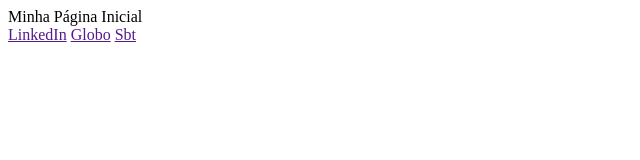
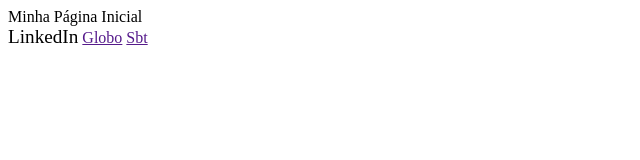
Before and after one commit to CaduSantos16/Pagina-Inicial, a plain HTML site: page index.html in a window 1280 px wide. Shown: the full height of the page, 0-640 px from the left. Drawn offline with Linux system fonts and the light colour scheme.

Commit message:
Alteracao do layout

```diff
--- a/index.html
+++ b/index.html
@@ -8,7 +8,7 @@
     <body>
         <header>Minha Página Inicial</header>
         <nav>
-            <a href="" target="_blank">LinkedIn</a>
+            <a  class="teste" target="_blank">LinkedIn</a>
             <a href="" target="_blank">Globo</a>
             <a href="" target="_blank">Sbt</a>
         </nav>
```
